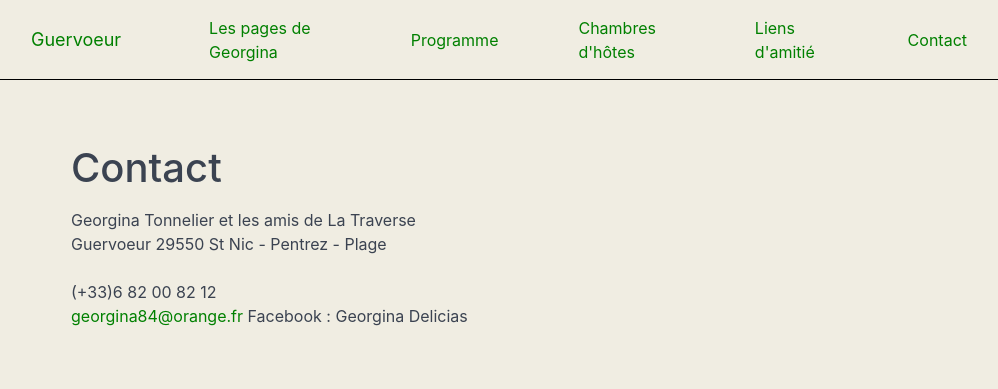
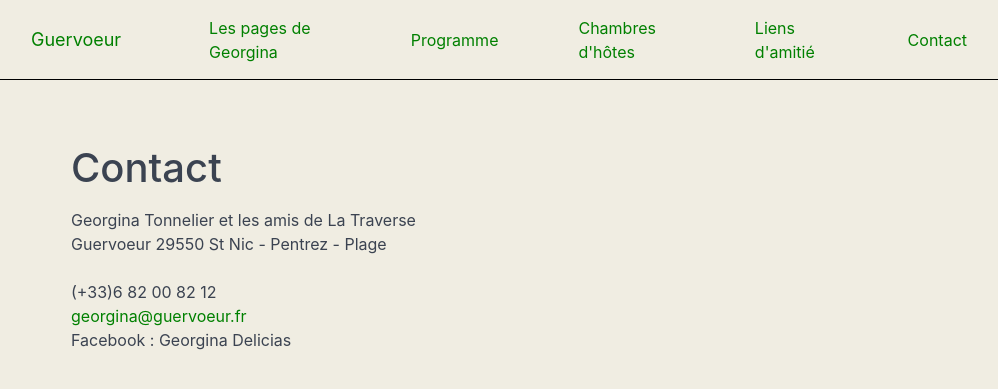
Before and after one commit to violaine-web/guervoeur, a Jekyll site: the page built from contact.markdown, in a window 1280 px wide. Shown: the top 389 px of the page, without its empty margins (141-1139 px from the left). Built offline with Jekyll 4.4.1, drawn with Linux system fonts in a browser that asks for light colours.

Commit message:
change l'adresse mail

```diff
--- a/contact.markdown
+++ b/contact.markdown
@@ -9,7 +9,7 @@
 29550 St Nic - Pentrez - Plage
 
 (+33)6 82 00 82 12
-<georgina84@orange.fr>
+<georgina@guervoeur.fr>
 Facebook : Georgina Delicias
 
 <!--
```
